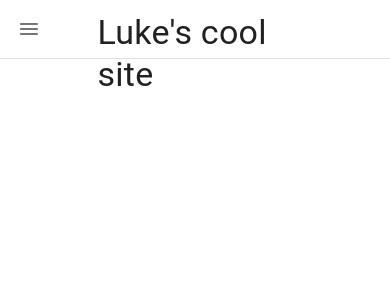
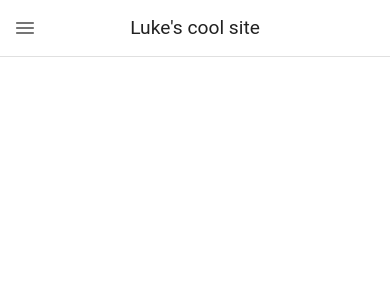
Before and after one commit to lukeblazing/audiiio, a React app in the folder Client/: page / in a window 390 px wide. Shown: the top 300 px of the page. Built offline with nearby package versions, Linux system fonts and the light colour scheme.

Commit message:
responsive update

```diff
--- a/Client/src/components/AppNavbar.js
+++ b/Client/src/components/AppNavbar.js
@@ -11,13 +11,13 @@ import DashboardRoundedIcon from '@mui/icons-material/DashboardRounded';
 import SideMenuMobile from './SideMenuMobile.js';
 import MenuButton from './MenuButton.js';
 
-const Toolbar = styled(MuiToolbar)({
+const Toolbar = styled(MuiToolbar)(({ theme }) => ({
   width: '100%',
-  padding: '12px',
+  padding: '8px', // Adjust padding for all screen sizes
   display: 'flex',
   flexDirection: 'row',
-  alignItems: 'start',
-  justifyContent: 'center',
+  alignItems: 'center', // Align items to the center for all screen sizes
+  justifyContent: 'space-between',
   gap: '12px',
   flexShrink: 0,
   [`& ${tabsClasses.flexContainer}`]: {
@@ -25,12 +25,13 @@ const Toolbar = styled(MuiToolbar)({
     p: '8px',
     pb: 0,
   },
-});
+  [theme.breakpoints.down('sm')]: {
+    padding: '8px', // Adjust padding for mobile
+  },
+}));
 
 export default function AppNavbar() {
   const [open, setOpen] = React.useState(false);
-
-  console.log("navbar is rendering luke")
 
   const toggleDrawer = (newOpen) => () => {
     setOpen(newOpen);
@@ -40,19 +41,24 @@ export default function AppNavbar() {
     <AppBar
       position="fixed"
       sx={{
-        display: { xs: 'flex', md: 'flex' },
+        display: 'flex',
         boxShadow: 0,
         bgcolor: 'background.paper',
         backgroundImage: 'none',
         borderBottom: '1px solid',
         borderColor: 'divider',
         top: 'var(--template-frame-height, 0px)',
+        flexDirection: 'row',
+        justifyContent: 'center',
+        alignItems: 'center',
+        width: '100%',
       }}
     >
       <Toolbar variant="regular">
         <MenuButton aria-label="menu" onClick={toggleDrawer(true)}>
           <MenuRoundedIcon />
         </MenuButton>
+
         <Stack
           direction="row"
           sx={{
@@ -62,15 +68,20 @@ export default function AppNavbar() {
             width: '100%',
           }}
         >
-          <Stack direction="row" spacing={1} sx={{ justifyContent: 'center', flexGrow: 1 }}>
           <Typography
-              variant="h4"
+            variant="h5" // Set a more responsive font size for mobile
             component="h1"
-              sx={{ color: 'text.primary', position: 'absolute', left: '50%', transform: 'translateX(-50%)' }}
+            sx={{
+              color: 'text.primary',
+              position: 'absolute',
+              left: '50%',
+              transform: 'translateX(-50%)',
+              fontSize: { xs: '1.2rem', sm: '1.5rem', md: '2rem' }, // Responsive font size
+            }}
           >
             Luke's cool site
           </Typography>
-          </Stack>
+
           <SideMenuMobile open={open} toggleDrawer={toggleDrawer} />
         </Stack>
       </Toolbar>
--- a/Client/src/components/MenuContent.js
+++ b/Client/src/components/MenuContent.js
@@ -14,10 +14,10 @@ import InfoRoundedIcon from '@mui/icons-material/InfoRounded';
 import HelpRoundedIcon from '@mui/icons-material/HelpRounded';
 
 const mainListItems = [
-  { text: 'Home', icon: <HomeRoundedIcon /> },
-  { text: 'Analytics', icon: <AnalyticsRoundedIcon /> },
-  { text: 'Clients', icon: <PeopleRoundedIcon /> },
-  { text: 'Tasks', icon: <AssignmentRoundedIcon /> },
+  { text: 'First thing', icon: <HomeRoundedIcon /> },
+  { text: 'Second thing', icon: <AnalyticsRoundedIcon /> },
+  { text: 'Third thing', icon: <PeopleRoundedIcon /> },
+  { text: 'Fourth thing', icon: <AssignmentRoundedIcon /> },
 ];
 
 const secondaryListItems = [
```
Lines whose indentation alone changed are shown as unchanged.
